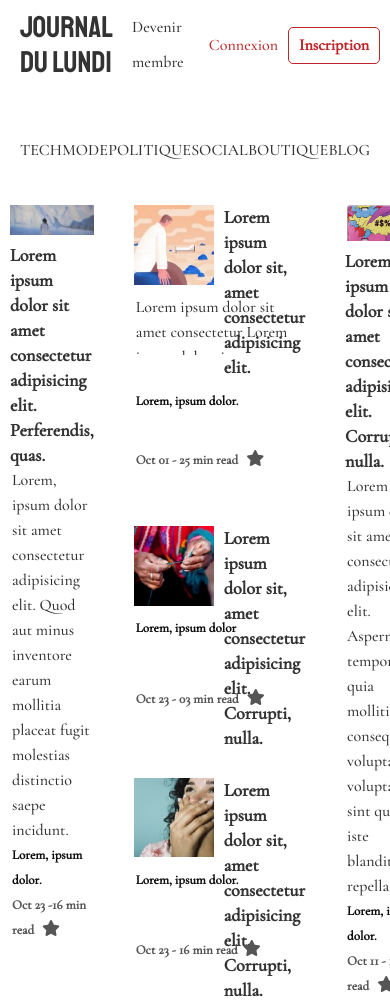
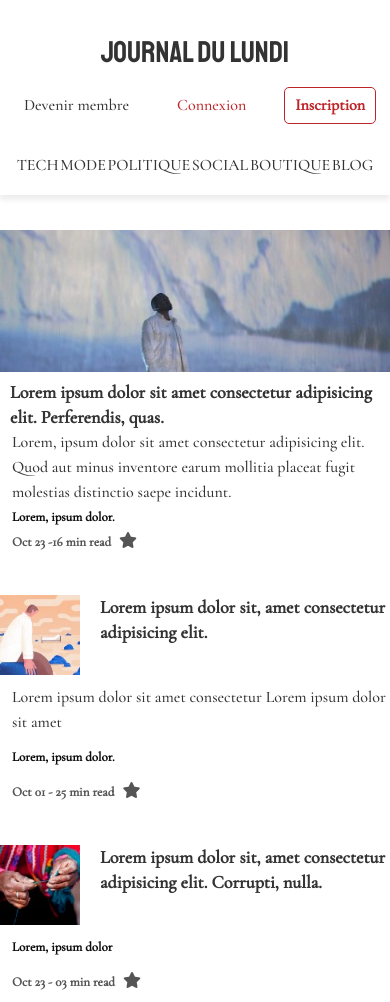
Before and after one commit to biackgeordel/projet_journal_du_lundi, a plain HTML site: page index.html in a window 390 px wide. Shown: the top 1002 px of the page. Drawn offline with nearby package versions, Linux system fonts and the light colour scheme.

Commit message:
mise en page de la partie mobile

```diff
--- a/css/style.css
+++ b/css/style.css
@@ -220,9 +220,7 @@ form {
   display: grid;
   padding: 2rem 0;
   grid-template-columns: 1fr 1fr 1fr;
-  /* grid-template-rows: repeat(3, auto); */
   grid-auto-rows: auto;
-
   justify-content: space-between;
   align-content: center;
   gap: 1rem 4rem;
--- a/css/style.mobile.css
+++ b/css/style.mobile.css
@@ -0,0 +1,235 @@
+/*reset*/
+*,
+body {
+  margin: 0;
+  padding: 0;
+  box-sizing: border-box;
+  font-size: 1.6rem;
+}
+/* général */
+:root {
+  font-size: 62.5%;
+}
+body {
+  /* font-family: "roboto", sans-serif; */
+  font-family: "Cormorant Garamond", serif;
+  color: var(--dark);
+}
+h1,
+h2,
+h3,
+h4,
+h5,
+h6 {
+  font-family: "Cormorant Garamond", serif;
+}
+h2,
+h3 {
+  font-family: "Cormorant Garamond", serif;
+  font-weight: bold;
+  font-size: 1.8rem;
+}
+h1 {
+  font-size: 4rem;
+}
+img {
+  max-width: 100%;
+  /* max-height: 100%; */
+  object-fit: cover;
+}
+input {
+  outline: none;
+  border: 0;
+  border-bottom: 2px solid var(--dark);
+  background: var(--gray-light);
+}
+
+ul {
+  list-style: none;
+}
+p {
+  margin: 0 0.2rem;
+}
+::placeholder {
+  color: var(--dark);
+  font-weight: 700;
+  word-spacing: 0.5rem;
+}
+
+header {
+  line-height: 3.5rem;
+  min-width: 100%;
+}
+a {
+  font-size: 1.6rem;
+  text-decoration: none;
+  color: var(--dark);
+}
+article {
+  margin: 1.5rem 0;
+}
+form {
+  line-height: 2.5rem;
+}
+/* variables */
+:root {
+  --primary: #be2529;
+  --dark: #333;
+  --secondary: #0d0d0d;
+  --gray: #ddd;
+  --gray-light: #eee;
+  --gray-hint: #555;
+}
+/*utilitaire*/
+.container {
+  display: block;
+  margin: 0;
+  height: 100vh;
+  padding: 0;
+}
+/* aniamtion de la barre de navigation*/
+.anime_menu::after {
+  content: "";
+  width: 110%;
+  display: block;
+  transform: scale(0);
+  transform-origin: right center;
+  height: 5px;
+  background: var(--primary);
+  transition: transform 0.3s ease-in 0.2s;
+  border-radius: 10px;
+}
+.anime_menu:hover::after {
+  transform: scale(1);
+  transform-origin: left center;
+}
+
+.text-primary {
+  color: var(--primary);
+}
+.text-primary:hover {
+  opacity: 0.8;
+}
+.btn-dark {
+  padding: 1rem;
+  border-radius: 0.5rem;
+  border: 0;
+  background: var(--dark);
+
+  color: var(--gray-light);
+  font-weight: 700;
+  cursor: pointer;
+  transition: all 0.5s ease-in-out;
+}
+.btn-dark:hover {
+  background: #fff;
+  color: var(--dark);
+}
+.btn {
+  padding: 1rem;
+  border-radius: 0.5rem;
+  border: 0;
+  font-weight: 700;
+  cursor: pointer;
+  transition: all 0.2s;
+  border: 1px solid var(--dark);
+}
+.btn-light {
+  background: white;
+  border: 1px solid var(--primary);
+  color: var(--primary);
+}
+.btn-light:hover {
+  background: var(--primary);
+  color: #fff;
+}
+.underline {
+  border-bottom: 2px solid var(--gray-light);
+  padding: 1rem 0;
+}
+.barre_color {
+  border: 0;
+  border-bottom: 1px solid var(--gray-light);
+}
+.author {
+  font-weight: 700;
+  color: var(--secondary);
+  font-size: 1.3rem;
+}
+.date_article {
+  color: var(--gray-hint);
+  font-size: 1.3rem;
+  font-family: "Cormorant Garamond", serif;
+  font-weight: 700;
+}
+.mx {
+  margin: 0 0.5rem;
+}
+
+.nav_header {
+  display: grid;
+  min-width: 100%;
+  margin: 0;
+  grid-template-rows: 1fr 1fr 1fr 1fr;
+  place-items: initial;
+
+  background: #fff;
+}
+.nav_header .logo {
+  grid-row: 2/3;
+  place-self: center center;
+}
+.nav_header .logo {
+  font-size: 3rem;
+  font-family: "Staatliches", cursive;
+}
+.nav_header ul {
+  grid-row: 3/5;
+  display: flex;
+  justify-content: space-around;
+  align-items: center;
+}
+.navigation_theme {
+  position: sticky;
+  top: 0px;
+  background: #fff;
+  box-shadow: var(--gray-light) 0px 5px 5px;
+  display: flex;
+  padding: 1.5rem;
+  border-top: 0;
+  justify-content: space-evenly;
+  align-items: center;
+}
+.case_show {
+  display: grid;
+  grid-template-columns: 1fr 1fr 1fr;
+  grid-auto-rows: auto;
+  justify-content: center;
+  align-content: center;
+}
+.case_show article h2,
+p {
+  padding-left: 1rem;
+}
+.case_show > article:nth-child(1) {
+  grid-column: 1/4;
+  grid-row: 1/2;
+}
+.case_show article:nth-child(1) img {
+  min-width: 100%;
+}
+.case_show > article:nth-child(2) {
+  grid-column: 1/4;
+  grid-row: 2/3;
+}
+.case_show > article:nth-child(3) {
+  grid-column: 1/4;
+  grid-row: 3/4;
+}
+.case_show > article:nth-child(4) {
+  grid-column: 1/4;
+  grid-row: 4/5;
+}
+.case_show > article:nth-child(5) {
+  display: none;
+}
--- a/index.html
+++ b/index.html
@@ -52,6 +52,7 @@
           </ul>
         </nav>
       </header>
+      <main>
         <nav class="navigation_theme">
           <a class="anime_menu" href="#">TECH</a>
           <a class="anime_menu" href="#">MODE</a>
@@ -60,7 +61,6 @@
           <a class="anime_menu" href="#">BOUTIQUE</a>
           <a class="anime_menu" href="#">BLOG</a>
         </nav>
-      <main>
         <section class="case_show">
           <article>
             <img src="./images/bloc-1.jpeg" alt="photo bloc-1" />
```
Lines whose indentation alone changed are shown as unchanged.
